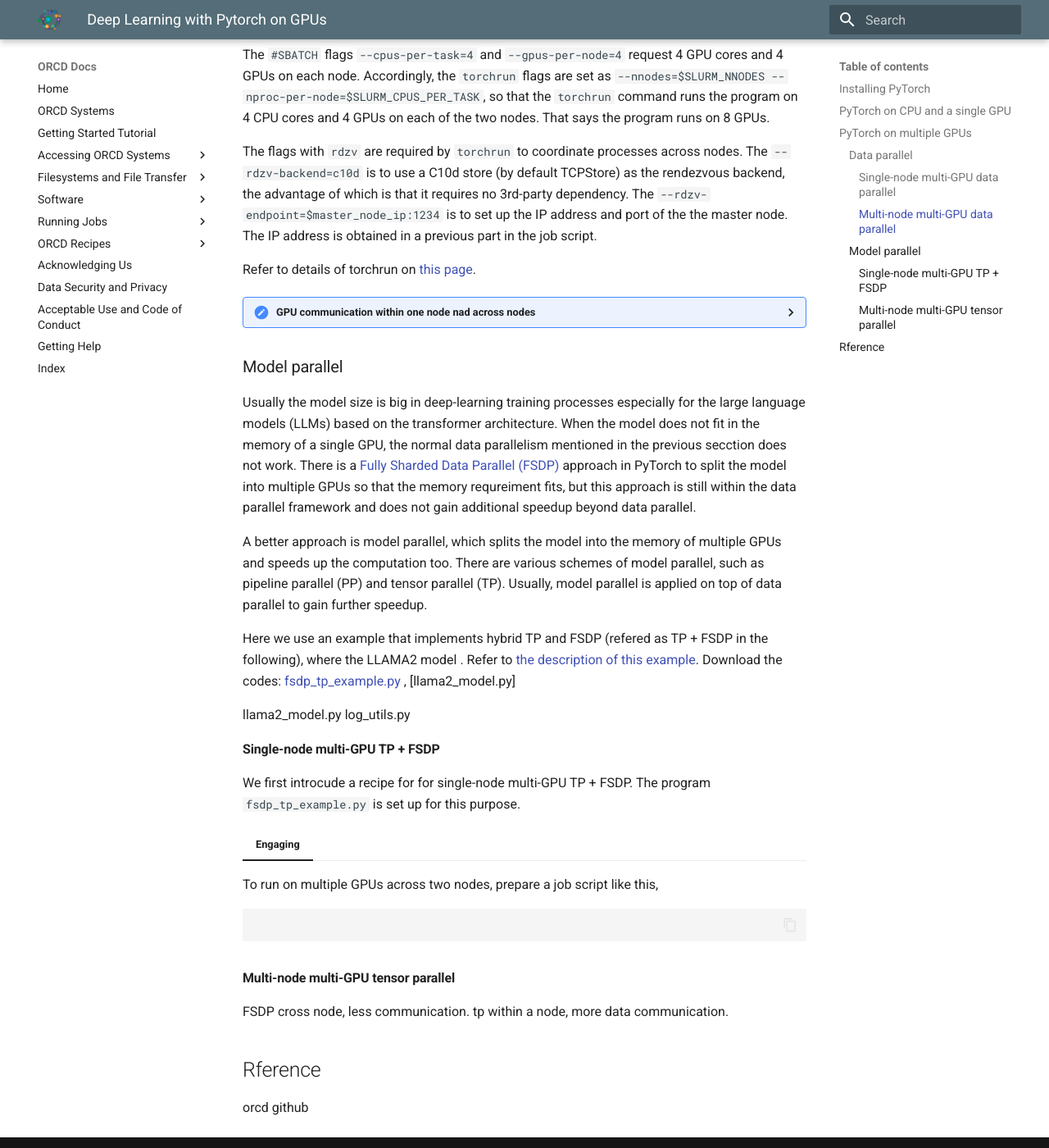
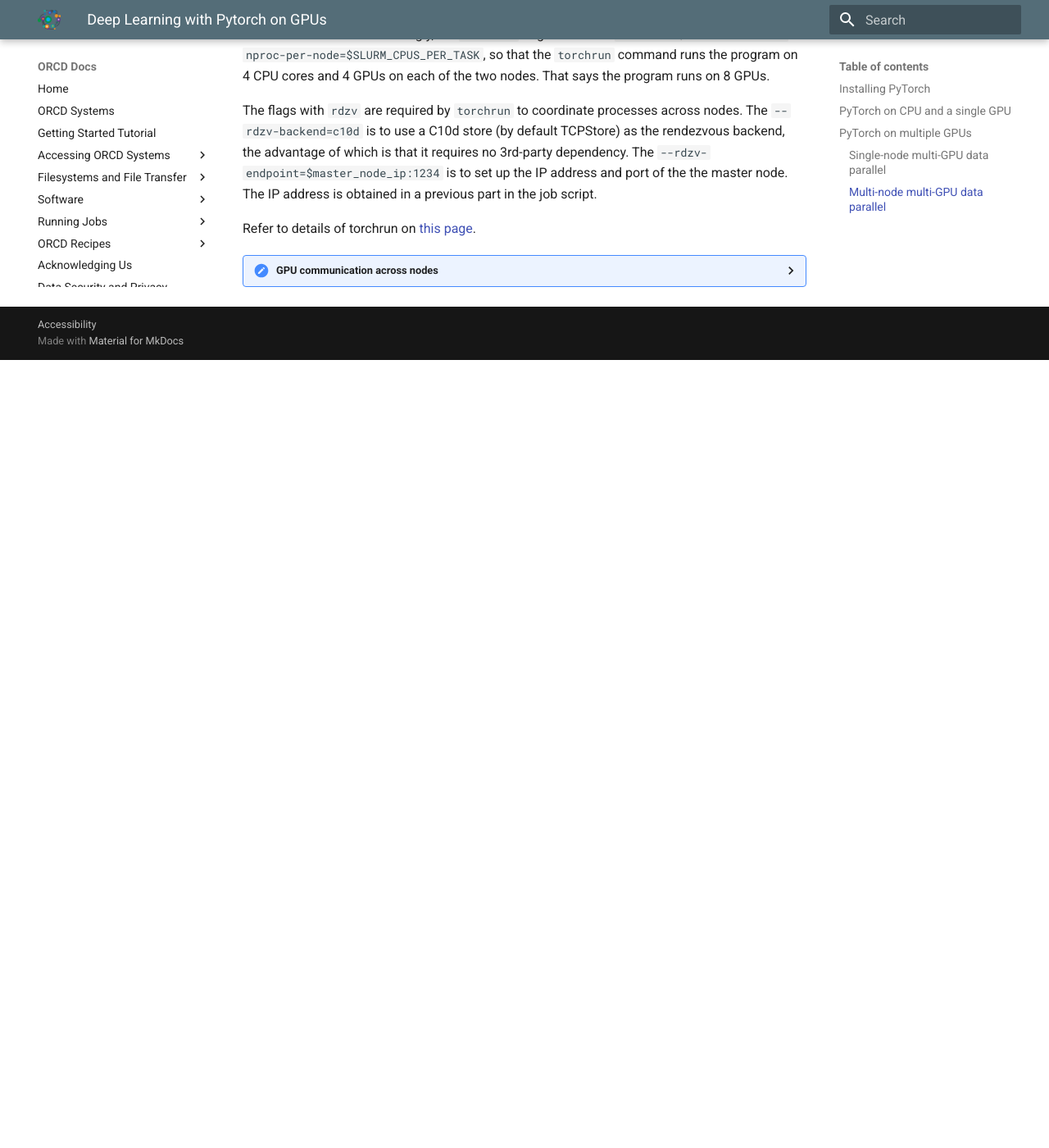
Before and after one commit to mit-orcd/orcd-docs-edit, an MkDocs documentation site: the page built from docs/recipes/torch-gpu.md, in a window 1280 px wide and 1400 px high, scrolled down 4780 px. Shown: the whole window at 82% size. Built offline with MkDocs 1.6.1 and Material for MkDocs 9.7.7, drawn with Linux system fonts in a browser that asks for light colours; after the commit the page ends 5219 px from its top, so only the background shows below that; some of the changed text lies outside the part shown.

Commit message:
gpu torch

````diff
--- a/docs/recipes/torch-gpu.md
+++ b/docs/recipes/torch-gpu.md
@@ -83,9 +83,7 @@ and check if the the GPU usage with the `nvtop` command.
 
 Deep learning programs can be further accelerated on multiple GPUs.
 
-There are various parallelisms to enable distributed deep leaning on mulitple GPUs, including data parallel and model parallel. In the following two sections, we introduce recipes to run PyTorch programs on multiple GPUs based on these two parallelisms respectively.
-
-### Data parallel
+There are various parallelisms to enable distributed deep leaning on mulitple GPUs, including data parallel and model parallel. We will introduce recipes for data parallel on this page.
 
 Data parallel allows traning a model with multiple batches of data simultaneously. The model has to fit into the GPU memory.
 
@@ -96,9 +94,9 @@ We use an exmaple code that trains a linear network with a random data set, base
 Download the codes for this example: [datautils.py](./scripts/torch-gpu/datautils.py), [multigpu.py](./scripts/torch-gpu/multigpu.py), [multigpu_torchrun.py](./scripts/torch-gpu/multigpu_torchrun.py), and [multinode.py](./scripts/torch-gpu/multinode.py).
 
 
-#### Single-node multi-GPU data parallel
+### Single-node multi-GPU data parallel
 
-We first introcude a recipe for for single-node multi-GPU data parallel. The program `multigpu.py` is set up for this purpose.
+In this section, we introcude a recipe for for single-node multi-GPU data parallel. The program `multigpu.py` is set up for this purpose.
 
 === "Engaging"
 
@@ -144,9 +142,9 @@ The flags with `rdzv` (meaning the Rendezvous tool) are required by `torchrun` t
     The NVIDIA Collective Communications Library (NCCL) is set as backend in the PyTorch programs `multigpu.py` and `multigpu_torchrun.py`, so the data communication bewteen GPUs within one node benifits from the high bandwidth of NVLinks.
 
 
-#### Multi-node multi-GPU data parallel
+### Multi-node multi-GPU data parallel
 
-Now we introcude a recipe to extend the above exmaple to multi-node multi-GPU data parallel. The program `multinode.py` is set up for this purpose.
+Now we extend the above exmaple to multi-node multi-GPU data parallel. The program `multinode.py` is set up for this purpose.
 
 There are two key points in this approach.
 
@@ -198,36 +196,5 @@ The flags with `rdzv` are required by `torchrun` to coordinate processes across
 
 Refer to details of torchrun on [this page](https://pytorch.org/docs/stable/elastic/run.html).
 
-??? "GPU communication within one node nad across nodes"
-    The NCCL is set as backend in the PyTorch program `multinode.py`, so the data communication bewteen GPUs within one node benifits from the high bandwidth of NVLinks, and the data communication bewteen GPUs acress nodes benifits from the bandwidth of Infiniband network.
-
-
-### Model parallel
-
-Usually the model size is big in deep-learning training processes especially for the large language models (LLMs) based on the transformer architecture. When the model does not fit in the memory of a single GPU, the normal data parallelism mentioned in the previous secction does not work. There is a [Fully Sharded Data Parallel (FSDP)](https://pytorch.org/blog/introducing-pytorch-fully-sharded-data-parallel-api/) approach in PyTorch to split the model into multiple GPUs so that the memory requreiment fits, but this approach is still within the data parallel framework and does not gain additional speedup beyond data parallel.
-
-A better approach is model parallel, which splits the model into the memory of multiple GPUs and speeds up the computation too. There are various schemes of model parallel, such as pipeline parallel (PP) and tensor parallel (TP). Usually, model parallel is applied on top of data parallel to gain further speedup.
-
-Here we use an example that implements hybrid TP and FSDP (refered as TP + FSDP in the following), where the LLAMA2 model . Refer to [the description of this example](https://pytorch.org/tutorials/intermediate/TP_tutorial.html). Download the codes: [fsdp_tp_example.py](./scripts/torch-gpu/fsdp_tp_example.py) , [llama2_model.py]
-
-llama2_model.py  log_utils.py
-
-#### Single-node multi-GPU TP + FSDP
-
-We first introcude a recipe for for single-node multi-GPU TP + FSDP. The program `fsdp_tp_example.py` is set up for this purpose.
-
-=== "Engaging"
-
-    To run on multiple GPUs across two nodes, prepare a job script like this,
-     ```
-     ```
-
-
-#### Multi-node multi-GPU tensor parallel
-
-FSDP cross node, less communication.
-tp within a node, more data communication.
-
-## Rference
-
-orcd github
+??? "GPU communication across nodes"
+    The NCCL is set as backend in the PyTorch program `multinode.py`, so the data communication bewteen GPUs within one node benifits from the high bandwidth of NVLinks, and the data communication bewteen GPUs across nodes benifits from the bandwidth of Infiniband network.
````
